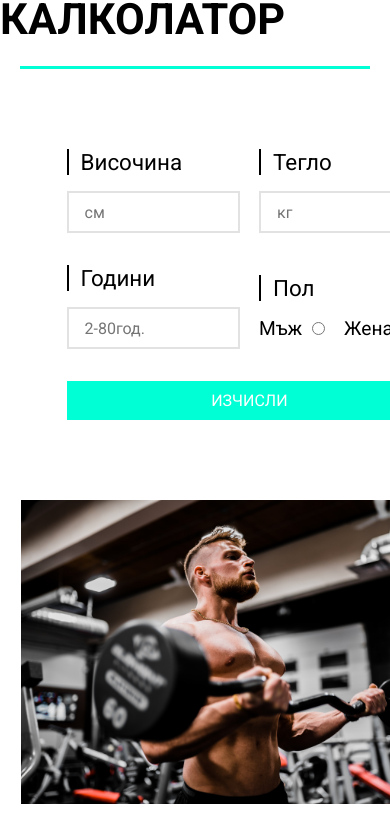
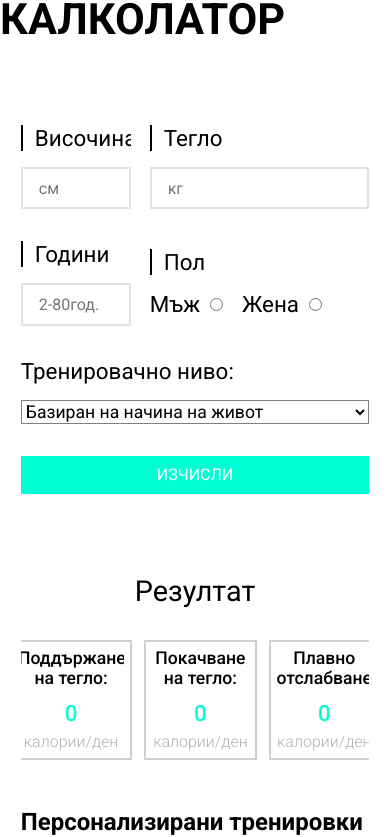
Before and after one commit to TasimDev/Erzin-Ehliman---Personal-Trainer, a Next.js app in the folder frontend_next/: page / in a window 390 px wide. Shown: the part 4919-5756 px from the top of the page. Built offline with nearby package versions, Linux system fonts and the light colour scheme.

Commit message:
modidy-calcolator

```diff
--- a/frontend_next/components/Calcolator/Calcolator.jsx
+++ b/frontend_next/components/Calcolator/Calcolator.jsx
@@ -6,7 +6,7 @@ const Calcolator = () => {
     <section id="calcolator">
        <div className="title">
           <h2>Калориен Калколатор</h2>
-          <span className="line"></span>
+
         </div>
       <div className="container">
 
@@ -41,11 +41,37 @@ const Calcolator = () => {
               </div>
               </div>
               </div>
+              <div className="form-section">
+              <div className="form-input">
+              <label>Тренировачно ниво: </label>
+                   <select value="lifebasis">
+                       <option value="lifebasis">Базиран на начина на живот</option>
+                        <option value="active">Активен (2-3 седмично)</option>
+                       <option value="normalactive">Нормална активност (4 - 5)</option>
+                      <option value="verry">Много Активен (6 дена седмично)</option>
+                  </select>
+              </div>
+              </div>
               <input type="submit" value="Изчисли" />
             </form>
         </div>
-        <div className="image-side">
-           <img src="assets/anastase-maragos-7kEpUPB8vNk-unsplash.jpg" alt="calc-image" width="100%" height="100%"/>
+        <div className="line-div"></div>
+        <div className="result-side">
+          <div className="result-title"><span>Резултат</span></div>
+            <div className="result-container">
+                  <div className="result-item">
+                    <span className='result-item-title'>Поддържане на тегло: </span>
+                    <div className="result">0 <br /><span>калории/ден</span></div>
+                  </div>
+                  <div className="result-item">
+                    <span className='result-item-title'>Покачване на тегло: </span>
+                    <div className="result">0 <br /><span>калории/ден</span></div>
+                  </div>
+                  <div className="result-item">
+                    <span className='result-item-title'>Плавно отслабване: </span>
+                    <div className="result">0 <br /><span>калории/ден</span></div>
+                  </div>
+            </div>
         </div>
       </div>
     </section>
--- a/frontend_next/components/Calcolator/_calcolator.scss
+++ b/frontend_next/components/Calcolator/_calcolator.scss
@@ -28,6 +28,12 @@
     }
     .container{
         display: flex;
+        width: 100%;
+        justify-content: space-between;
+        gap: 2rem;
+        @media screen and (max-width: 800px) {
+            gap: 1rem;
+        }
         @media screen and (max-width: 800px) {
             flex-direction: column;
             justify-content: center;
@@ -47,7 +53,9 @@
                 display: flex;
                 flex-direction: column;
                 gap: 2rem;
-
+               @media screen and (max-width: 600px){
+                width: 100%;
+               }
                 input{
                     padding: .6rem 1rem;
                     font-size: 1rem;
@@ -79,6 +87,17 @@
                     display: flex;
                     flex-direction: column;
                 gap: 1rem;
+                &:last-child{
+                    width: 100%;
+                    label{
+                        font-size: 1.4rem;
+                    }
+                    select{
+                       background: none;
+                       border: 1px solid gray;
+                       font-size: 1.1rem;
+                    }
+                }
                 label.label-title{
                     font-size: 1.4rem;
                     padding-left: 12px;
@@ -101,11 +120,52 @@
 
             }
         }
-        .image-side{
+        .line-div{
+            width: 3px;
+            background: rgb(233, 233, 233);
+            @media  screen and (max-width: 800px) {
+                display: none;
+            }
+        }
+        .result-side{
             width: 50%;
-            overflow: hidden;
+            display: flex;
+            align-items: center;
+            justify-content: center;
+            flex-direction: column;
+            justify-content: space-evenly;
+            gap: 2rem;
             @media screen and (max-width: 800px){
                 width: 100%;
+            }
+            .result-title{
+                font-size: 1.8rem;
+            }
+            .result-container{
+                display: flex;
+                text-align: center;
+                gap: 12px;
+                .result-item{
+                    display: flex;
+                    flex-direction: column;
+                    gap: 12px;
+                    padding: 6px;
+                    border: 2px solid rgb(208, 208, 208);
+                    .result-item-title{
+                        font-size: 1.1rem;
+                        font-weight: 500;
+                    }
+                    .result{
+                        font-size: 1.4rem;
+                        color: rgb(0, 255, 213);
+                        font-weight: 500;
+                        span{
+                            font-size: 1rem;
+                            color: rgb(178, 178, 178);
+                            font-weight: 300;
+                        }
+                    }
+                }
             }
         }
     }
--- a/frontend_next/styles/style.css
+++ b/frontend_next/styles/style.css
@@ -603,6 +603,14 @@ a {
 }
 #calcolator .container {
   display: flex;
+  width: 100%;
+  justify-content: space-between;
+  gap: 2rem;
+}
+@media screen and (max-width: 800px) {
+  #calcolator .container {
+    gap: 1rem;
+  }
 }
 @media screen and (max-width: 800px) {
   #calcolator .container {
@@ -628,6 +636,11 @@ a {
   display: flex;
   flex-direction: column;
   gap: 2rem;
+}
+@media screen and (max-width: 600px) {
+  #calcolator .container .calcolator-side form {
+    width: 100%;
+  }
 }
 #calcolator .container .calcolator-side form input {
   padding: 0.6rem 1rem;
@@ -660,6 +673,17 @@ a {
   flex-direction: column;
   gap: 1rem;
 }
+#calcolator .container .calcolator-side form .form-section .form-input:last-child {
+  width: 100%;
+}
+#calcolator .container .calcolator-side form .form-section .form-input:last-child label {
+  font-size: 1.4rem;
+}
+#calcolator .container .calcolator-side form .form-section .form-input:last-child select {
+  background: none;
+  border: 1px solid gray;
+  font-size: 1.1rem;
+}
 #calcolator .container .calcolator-side form .form-section .form-input label.label-title {
   font-size: 1.4rem;
   padding-left: 12px;
@@ -676,12 +700,55 @@ a {
   gap: 0.6rem;
   font-size: 1.2rem;
 }
-#calcolator .container .image-side {
-  width: 50%;
-  overflow: hidden;
+#calcolator .container .line-div {
+  width: 3px;
+  background: rgb(233, 233, 233);
 }
 @media screen and (max-width: 800px) {
-  #calcolator .container .image-side {
+  #calcolator .container .line-div {
+    display: none;
+  }
+}
+#calcolator .container .result-side {
+  width: 50%;
+  display: flex;
+  align-items: center;
+  justify-content: center;
+  flex-direction: column;
+  justify-content: space-evenly;
+  gap: 2rem;
+}
+@media screen and (max-width: 800px) {
+  #calcolator .container .result-side {
     width: 100%;
   }
+}
+#calcolator .container .result-side .result-title {
+  font-size: 1.8rem;
+}
+#calcolator .container .result-side .result-container {
+  display: flex;
+  text-align: center;
+  gap: 12px;
+}
+#calcolator .container .result-side .result-container .result-item {
+  display: flex;
+  flex-direction: column;
+  gap: 12px;
+  padding: 6px;
+  border: 2px solid rgb(208, 208, 208);
+}
+#calcolator .container .result-side .result-container .result-item .result-item-title {
+  font-size: 1.1rem;
+  font-weight: 500;
+}
+#calcolator .container .result-side .result-container .result-item .result {
+  font-size: 1.4rem;
+  color: rgb(0, 255, 213);
+  font-weight: 500;
+}
+#calcolator .container .result-side .result-container .result-item .result span {
+  font-size: 1rem;
+  color: rgb(178, 178, 178);
+  font-weight: 300;
 }/*# sourceMappingURL=style.css.map */
```
Also changed, not shown: 1 other file (tests, documents, lock files or other folders).
